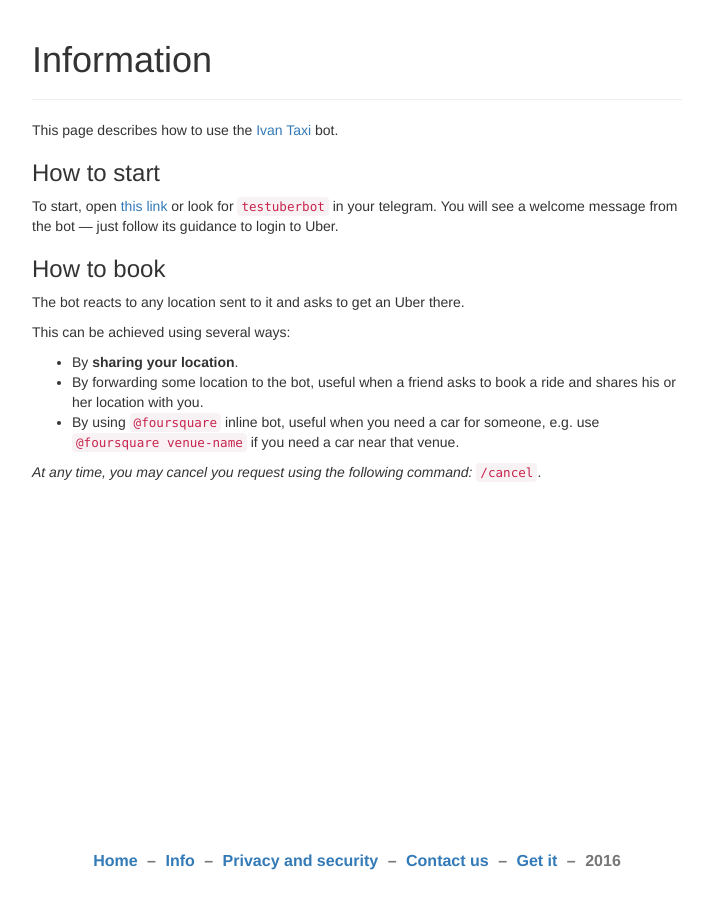
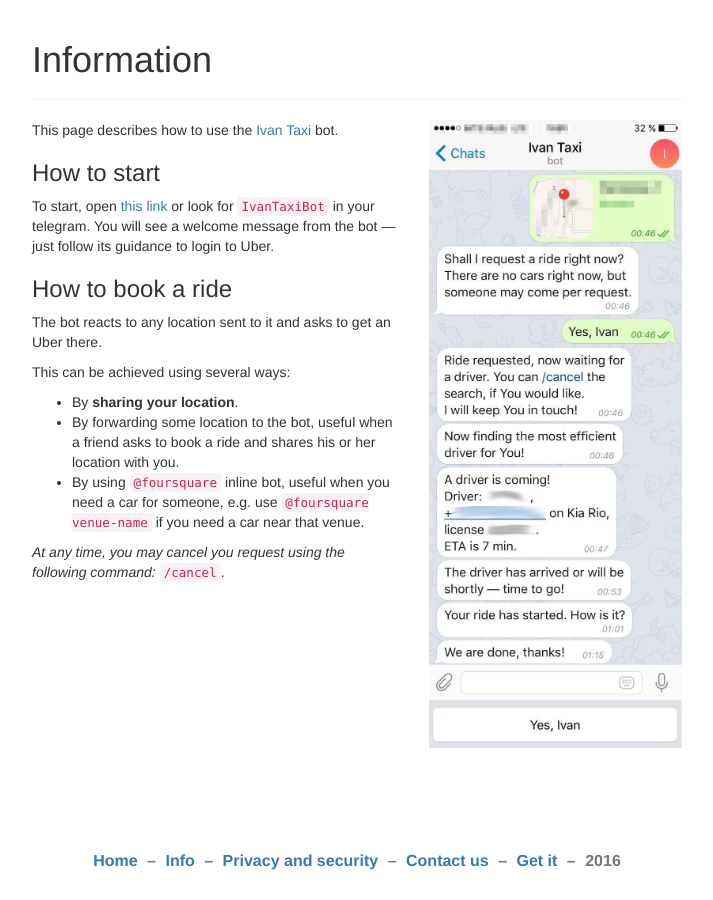
Before and after one commit to IvanTheBot/IvanTheBot.github.io, a Jekyll site: the page built from info.md, in a window 1280 px wide. Shown: the whole page, without its empty margins (283-996 px from the left). Built offline with Jekyll 4.4.1, drawn with Linux system fonts in a browser that asks for light colours.

Commit message:
Add image to info

```diff
--- a/_data/bot.yml
+++ b/_data/bot.yml
@@ -1,3 +1,3 @@
-url: https://telegram.me/testuberbot
-name: testuberbot
+url: https://telegram.me/IvanTaxiBot
+name: IvanTaxiBot
 display: "Ivan Taxi"
--- a/_layouts/default.html
+++ b/_layouts/default.html
@@ -10,11 +10,7 @@
         <h1 itemprop="name headline">{{ page.title }}</h1>
       </div>
 
-      <div class="row">
-        <div class="col-sm-12">
-          {{ content }}
-        </div>
-      </div>
+      {{ content }}
 
     </div>
 
--- a/info.md
+++ b/info.md
@@ -2,13 +2,15 @@
 layout: default
 title: "Information"
 ---
+<div class="row">
+<div class="col-sm-7" markdown="1">
 
 This page describes how to use the [{{ site.data.bot.display }}][bot-url] bot.
 
 ### How to start
 To start, open [this link][bot-url] or look for `{{ site.data.bot.name }}` in your telegram. You will see a welcome message from the bot — just follow its guidance to login to Uber.
 
-### How to book
+### How to book a ride
 The bot reacts to any location sent to it and asks to get an Uber there.
 
 This can be achieved using several ways:
@@ -20,3 +22,9 @@
 _At any time, you may cancel you request using the following command:_ `/cancel`.
 
 [bot-url]: {{ site.data.bot.url }}
+
+</div>
+<div class="col-sm-5">
+    <img src="img/it.jpg" class="img-responsive">
+</div>
+</div>
```
Also changed, not shown: privacy.md (+3 -0 lines), img/it.jpg (added), 8 other files.
